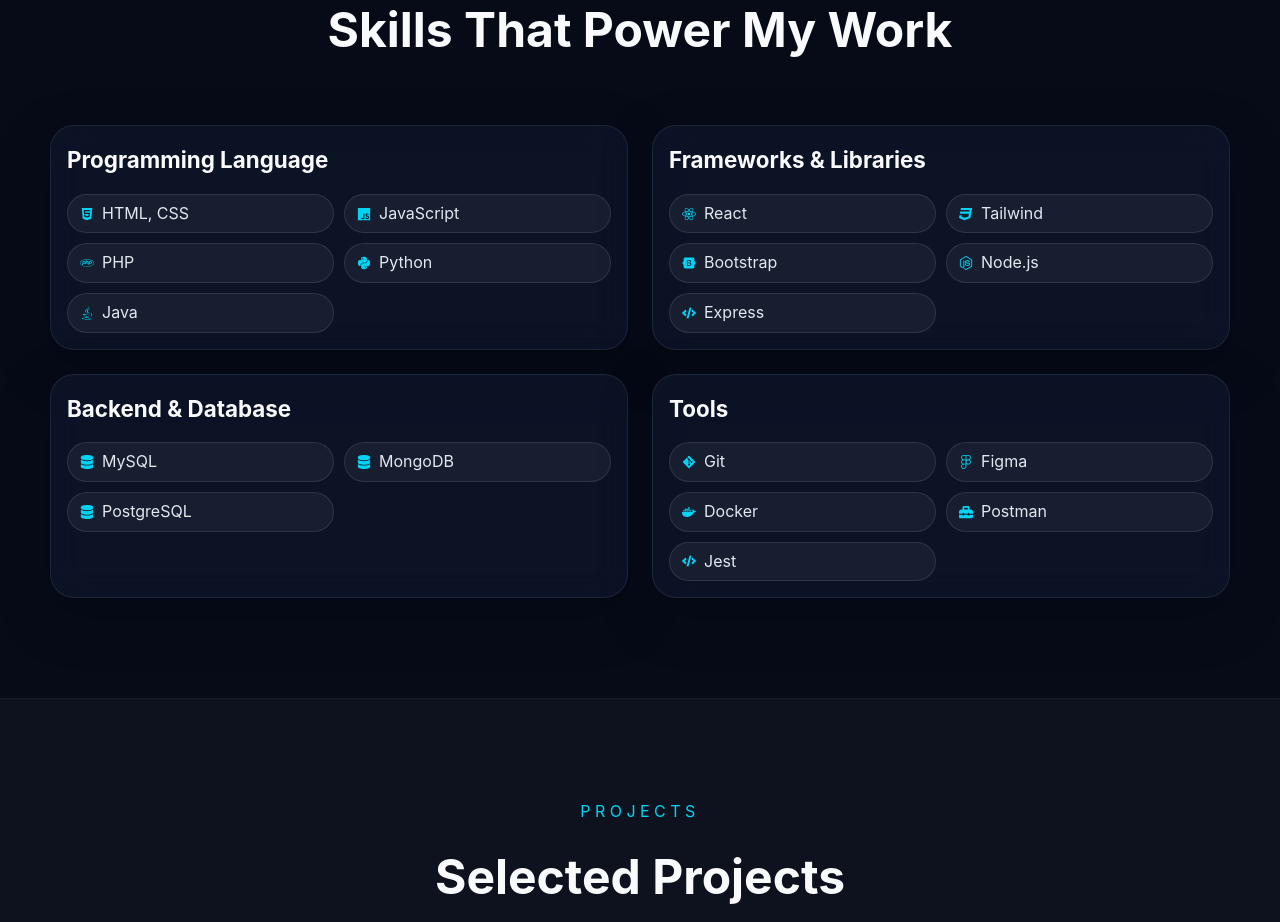
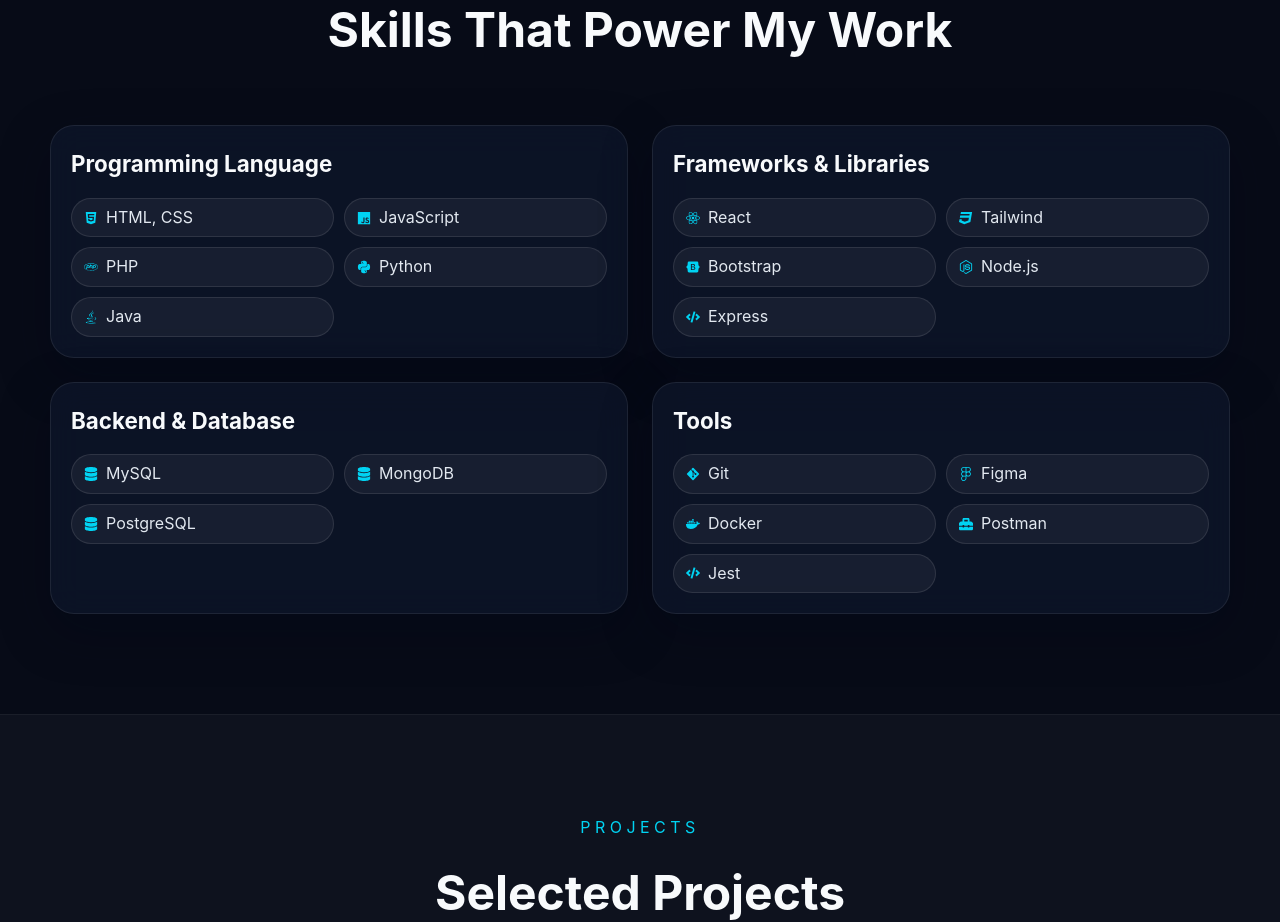
Before and after one commit to justyamzal/portfolio_tw, a React (Vite) app: page / in a window 1280 px wide. Shown: the part 1760-2682 px from the top of the page. Built offline with nearby package versions, Linux system fonts and the light colour scheme; a web font is replaced by a local one.

Commit message:
fixing skill card

```diff
--- a/src/components/Skills.jsx
+++ b/src/components/Skills.jsx
@@ -35,7 +35,7 @@
       ref={ref}
       className={[
         "reveal border border-white/8 bg-slate-900/72 backdrop-blur-[16px]",
-        "rounded-[24px] shadow-[0_18px_50px_rgba(2,6,23,0.35)] p-4",
+        "rounded-[24px] shadow-[0_18px_50px_rgba(2,6,23,0.35)] p-5",
         "transition-all duration-300 hover:-translate-y-2",
         "hover:border-violet-500/26 hover:shadow-[0_18px_45px_rgba(124,58,237,0.12)]",
       ].join(" ")}
```
